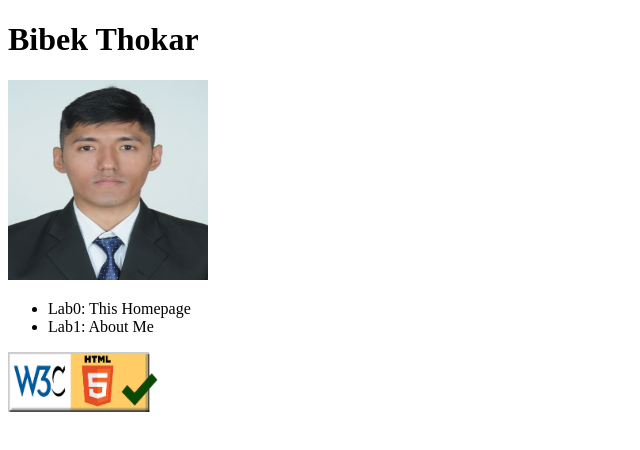
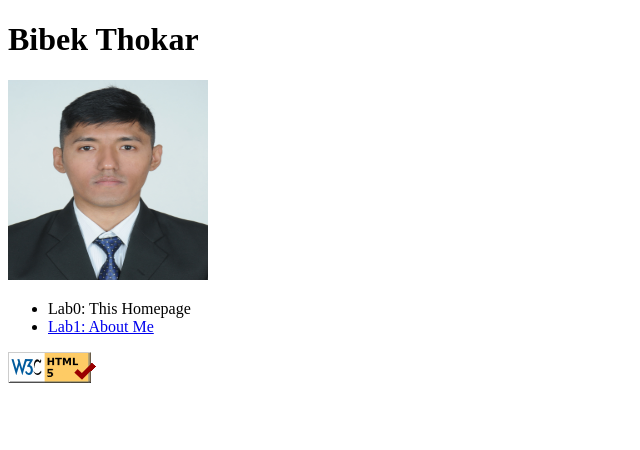
Before and after one commit to bibekthokar77/bibekthokar.github.io, a plain HTML site: page index.html in a window 1280 px wide. Shown: the whole page, without its empty margins (0-640 px from the left). Drawn offline with Linux system fonts and the light colour scheme.

Commit message:
validator image changed

```diff
--- a/index.html
+++ b/index.html
@@ -13,11 +13,12 @@
     <img src="pic.jpg" alt="Bibek Thokar" width="200" height="200">
     <ul>
         <li>Lab0: This Homepage</li>
-        <li>Lab1: About Me</li>
+        <li><a href="https://github.com/bibekthokar77/bibekthokar.github.io"> Lab1: About Me</a></li>
     </ul>
     <div>
-        <a href="https://validator.w3.org/nu/?doc=https%3A%2F%2Fbibekthokar77.github.io%2Fbibekthokar.github.io%2F">
-            <img src="html-checker.png" alt="html checker" width="150" height="60">
+        <a href="https://validator.w3.org/nu/?doc=https%3A%2F%2Fbibekthokar77.github.io%2Fbibekthokar.github.io%2F"
+            title="validator">
+            <img src="w3c-html.png" alt="html checker">
         </a>
     </div>
 </body>
```
Also changed, not shown: html-checker.png (deleted), w3c-html.png (added).
